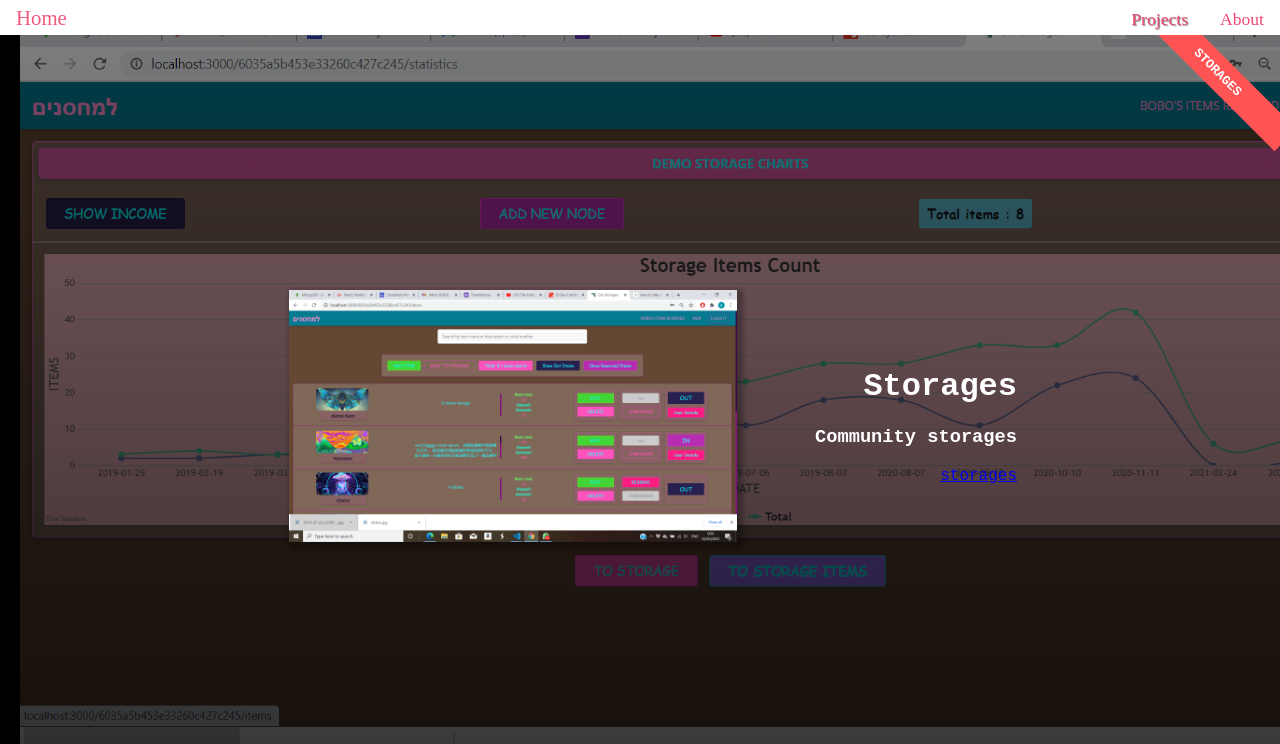
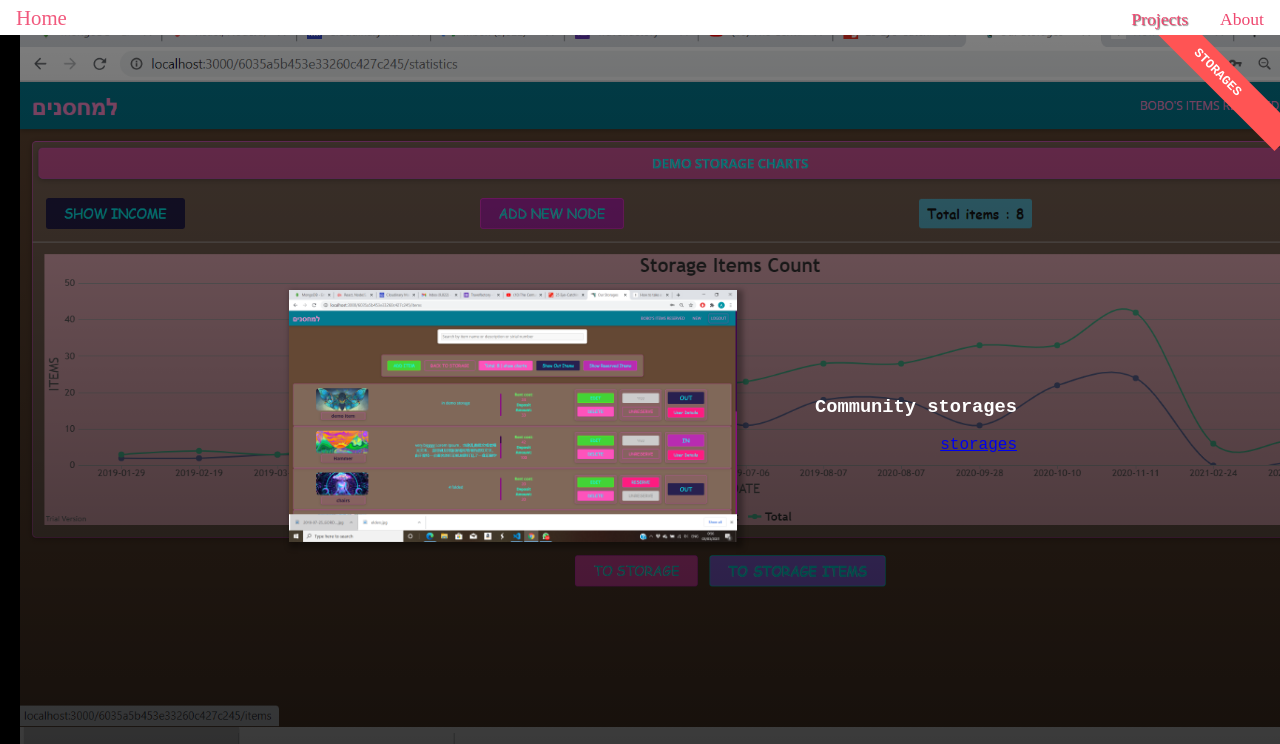
Before and after one commit to amabelleS/my-protfolio, a React (Create React App) app: page /projects in a window 1280 px wide. Shown: the top 744 px of the page. Built offline with nearby package versions, Linux system fonts and the light colour scheme; a web font is replaced by a local one.

Commit message:
push up animation project subtitle

```diff
--- a/src/pages/Projects.css
+++ b/src/pages/Projects.css
@@ -51,6 +51,14 @@
   border-bottom: 1px solid whitesmoke;
 }
 
+.projects_info:hover .projects_info_subtitle,
+.projects_info:active .projects_info_subtitle {
+  /* box-shadow: 2px 2px 4px rgba(0, 0, 0, 0.5); */
+  /* border-color: #ff5454; */
+  /* border-color: #ff5454 !important; */
+  animation: push-up 1s ease-out forwards;
+}
+
 .project:hover .projects_img_container {
   animation: flip-image 1s ease-out forwards;
 }
@@ -87,3 +95,17 @@
     transform: rotateY(360deg);
   }
 }
+
+@keyframes push-up {
+  0% {
+    transform: translateY(0);
+  }
+
+  33% {
+    transform: translateY(-1.5rem);
+  }
+
+  100% {
+    transform: translateY(-1rem);
+  }
+}
--- a/src/shared/components/projects/Project.js
+++ b/src/shared/components/projects/Project.js
@@ -6,13 +6,13 @@ const Project = (props) => {
   return (
     // <li className={`project  ${(props.background && 'project--storages') || ''}`}>
     <li className={`project project--${props.name}`}>
-      <h2 className="project__badge">{props.name}</h2>
+      {/* <h2 className="project__badge">{props.name}</h2> */}
       <div className="projects_img_container">
         <img src={props.src} alt="dashbourd" />
       </div>
       <div className="projects_info">
-        <h2 className="project__badge">{props.name}</h2>
-        <h1>{props.name}</h1>
+        <h1 className="project__badge">{props.name}</h1>
+        {/* <h1>{props.name}</h1> */}
         <h3 className="projects_info_subtitle">{props.description}</h3>
         <a href={props.url}>{props.name}</a>
       </div>
--- a/src/shared/components/projects/ProjectsList.css
+++ b/src/shared/components/projects/ProjectsList.css
@@ -36,5 +36,5 @@
   transform-origin: center;
   width: 12rem;
   text-align: center;
-  text-transform: uppercase;
+  text-transform: uppercase !important;
 }
```
